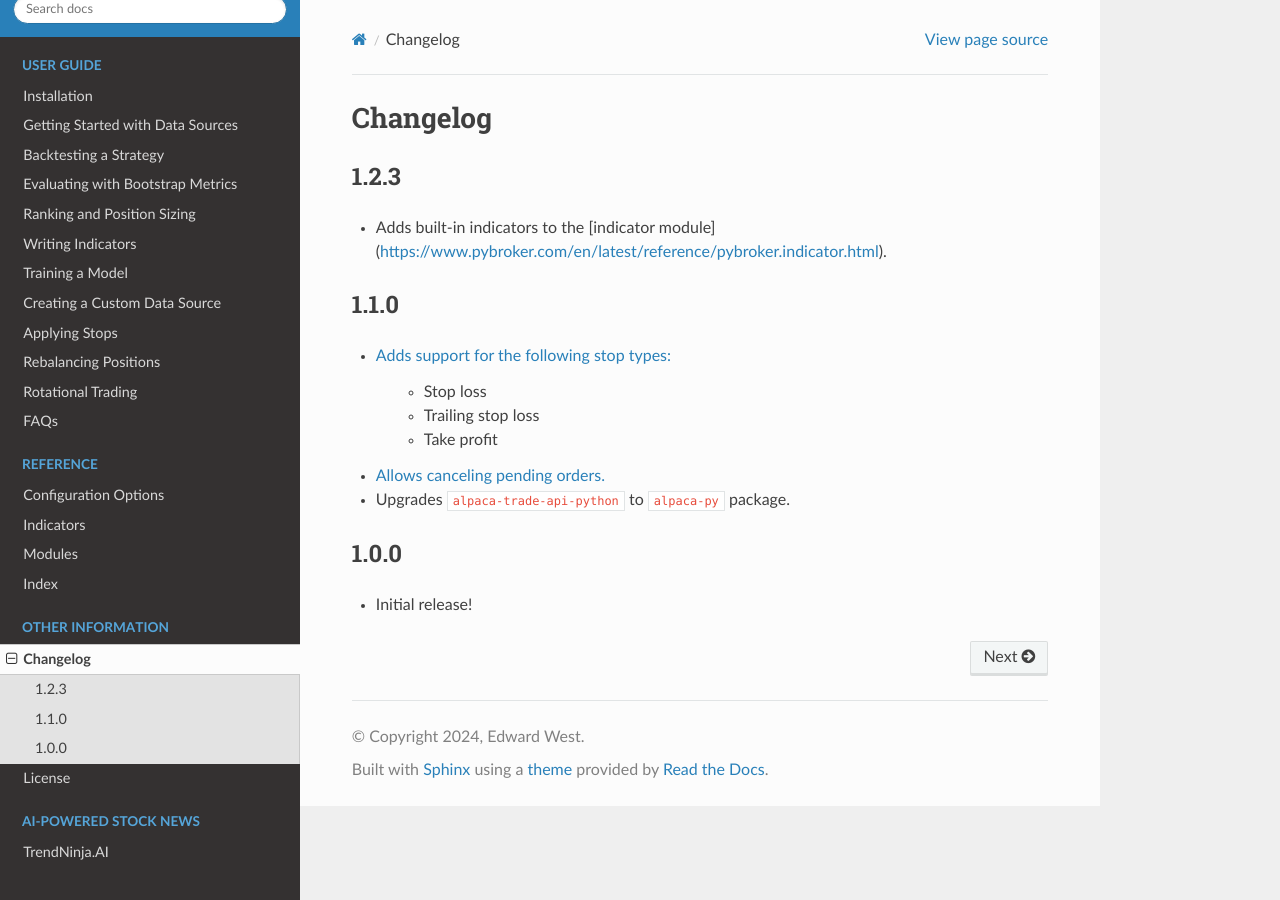
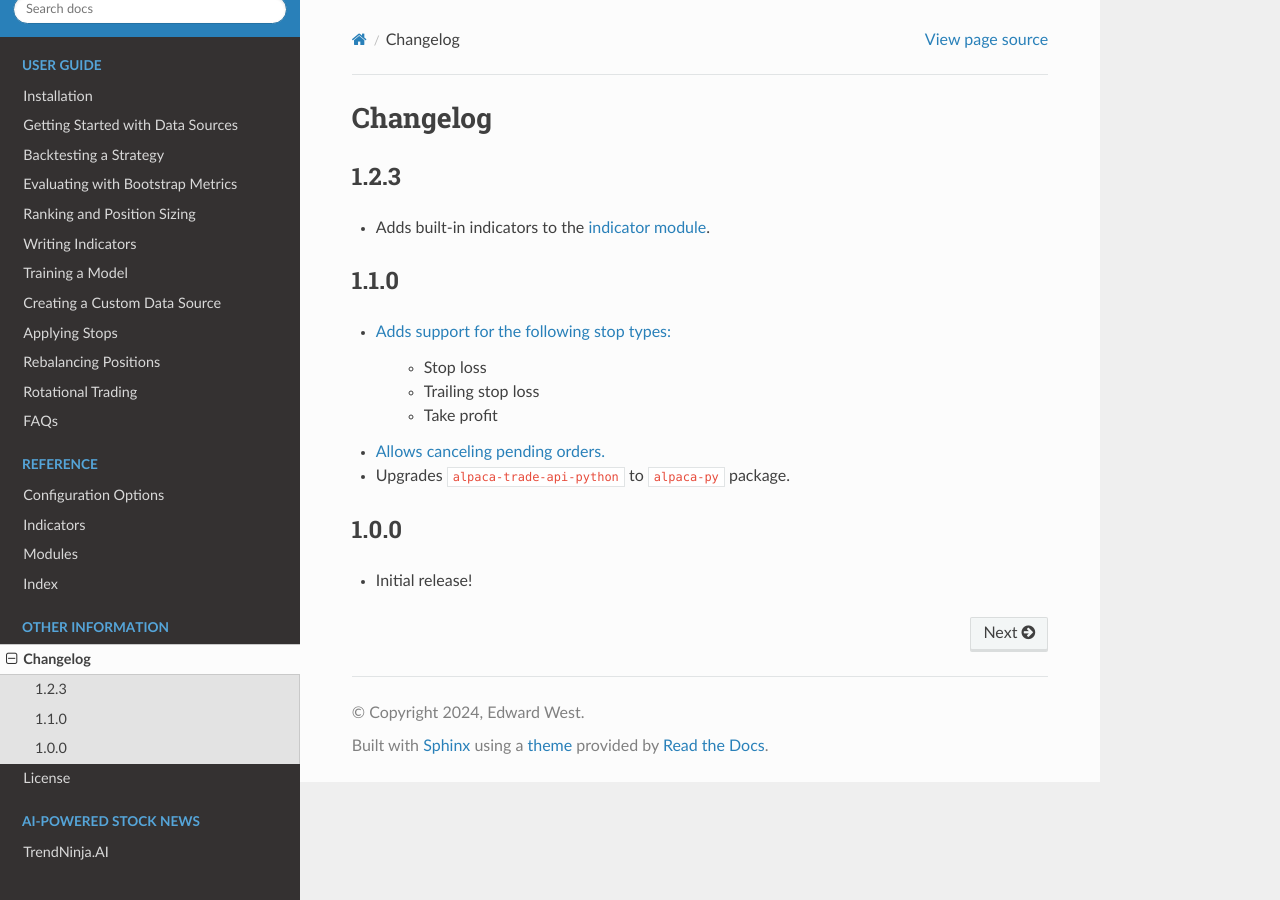
Before and after one commit to edtechre/pybroker, a Sphinx documentation site: the page built from docs/source/changelog.rst, in a window 1280 px wide. Built offline with Sphinx 7.4.7 and the Read the Docs theme 2.0.0, drawn with Linux system fonts in a browser that asks for light colours.

Commit message:
Update changelog.rst

```diff
--- a/docs/source/changelog.rst
+++ b/docs/source/changelog.rst
@@ -5,7 +5,7 @@
 1.2.3
 =====
 
-* Adds built-in indicators to the [indicator module](https://www.pybroker.com/en/latest/reference/pybroker.indicator.html).
+* Adds built-in indicators to the `indicator module <https://www.pybroker.com/en/latest/reference/pybroker.indicator.html>`_.
 
 
 1.1.0
```
